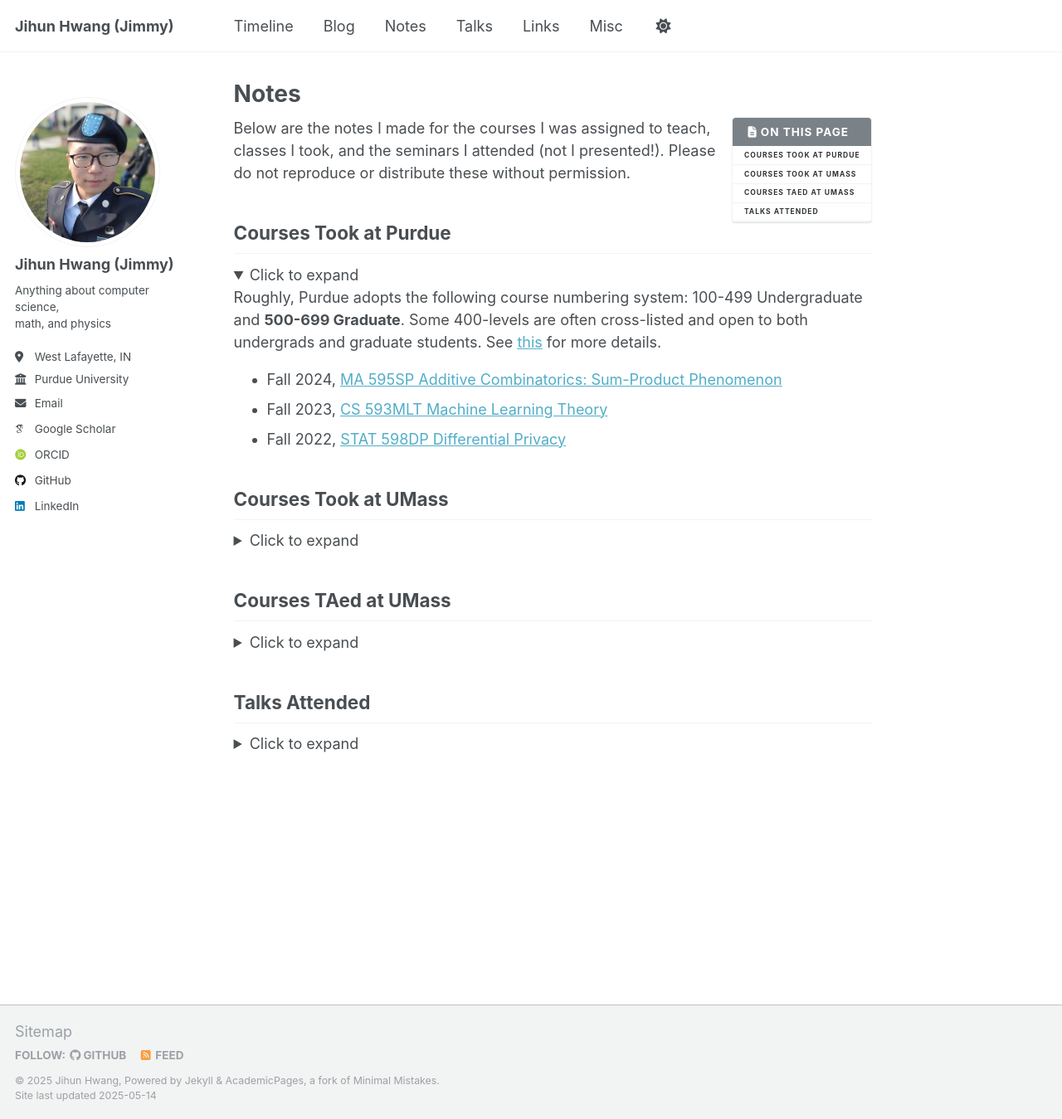
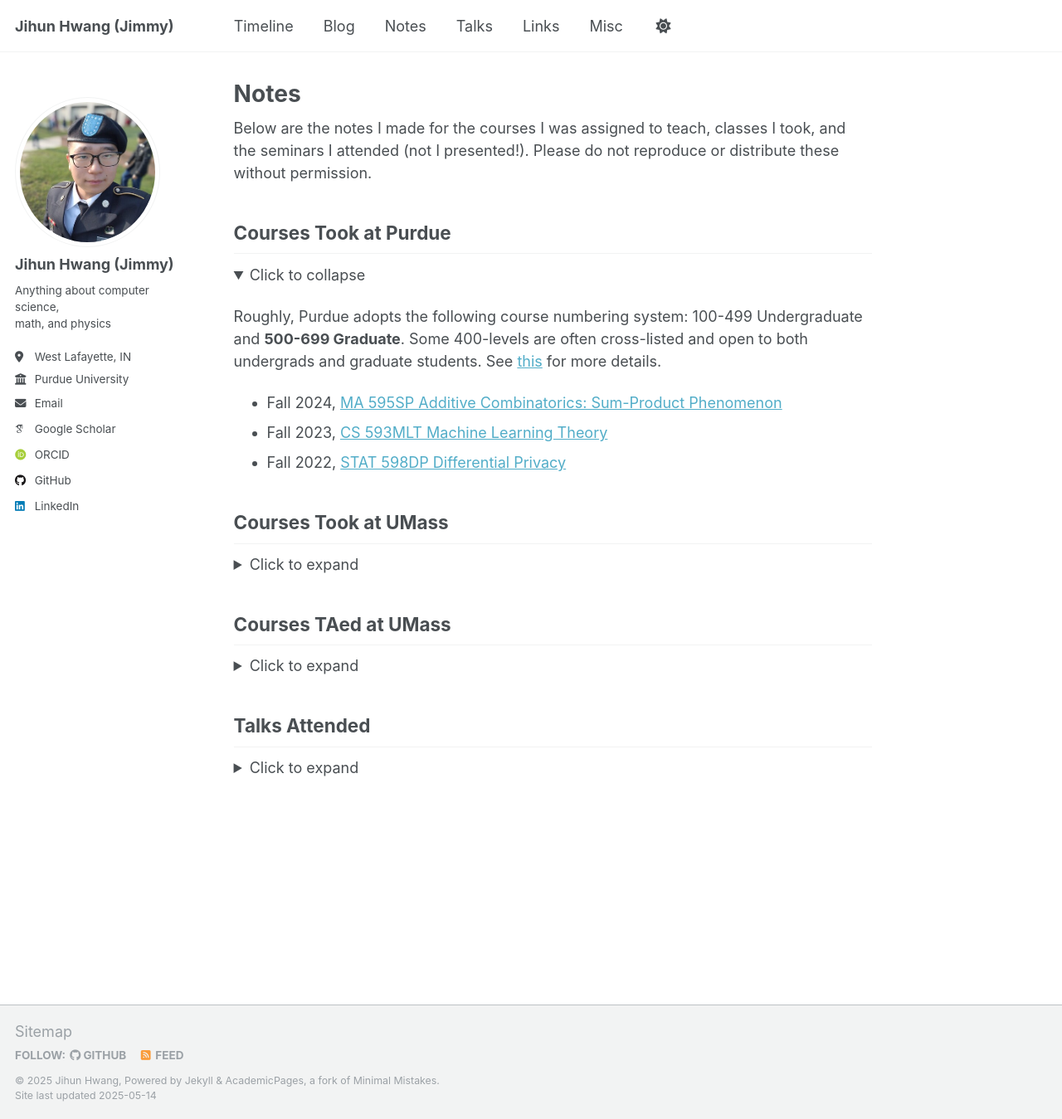
Before and after one commit to jihunhwang/jihunhwang.github.io, a Jekyll site: the page built from _pages/notes.md, in a window 1280 px wide and 1349 px high. Shown: the whole window at 83% size. Built offline with Jekyll 4.4.1, drawn with Linux system fonts in a browser that asks for light colours; some web fonts are replaced.

Commit message:
removed toc from some pages

```diff
--- a/_pages/notes.md
+++ b/_pages/notes.md
@@ -15,9 +15,9 @@ Below are the notes I made for the courses I was assigned to teach, classes I to
 
 ## Courses Took at Purdue
 <details open>
-<summary><font size="4">Click to expand</font></summary>
-
-Roughly, Purdue adopts the following course numbering system: 100-499 Undergraduate and <b>500-699 Graduate</b>. Some 400-levels are often cross-listed and open to both undergrads and graduate students. See <a href="https://www.purdue.edu/registrar/documents/currentStudents/students/preBannerTranscriptKey.pdf">this</a> for more details.
+<summary>Click to collapse</summary>
+<p></p>
+<p>Roughly, Purdue adopts the following course numbering system: 100-499 Undergraduate and <b>500-699 Graduate</b>. Some 400-levels are often cross-listed and open to both undergrads and graduate students. See <a href="https://www.purdue.edu/registrar/documents/currentStudents/students/preBannerTranscriptKey.pdf">this</a> for more details.</p>
 
 <ul>
 
@@ -40,7 +40,7 @@ Roughly, Purdue adopts the following course numbering system: 100-499 Undergradu
 <details>
 		<summary><font size="4">Click to expand</font></summary>
 <font size="4">
-
+<p></p>
 <p>
 Roughly, UMass Amherst adopts the following course numbering system: 300-599 Undergraduate, <b>500-699 Master's</b>, and <b>600-899 Doctoral</b>. See <a href="https://www.umass.edu/senate/course-proposal-info">this</a> for more details.
 </p>
@@ -70,7 +70,7 @@ Roughly, UMass Amherst adopts the following course numbering system: 300-599 Und
 ## Courses TAed at UMass
 <details>
 	<summary><font size="4">Click to expand</font></summary>
-
+<p></p>
 <font size="4">
 <ul>
 
@@ -106,7 +106,7 @@ Roughly, UMass Amherst adopts the following course numbering system: 300-599 Und
 
 <details>
 		<summary><font size="4">Click to expand</font></summary>
-
+<p></p>
 <font size = "4">
 	<p>Again, these are the talks I attended, not I presented! Also, please note that these notes are not the transcribed copy of the talks. These were all reproduced after the talks, using my own understandings.
 	</p>
```
Also changed, not shown: other parts of _pages/notes.md (+1 -1 lines), _pages/blog.html (+10 -0 lines), _pages/links.md (+3 -3 lines), _pages/misc.md (+3 -3 lines), _pages/tag-archive.html (+9 -0 lines), _pages/timeline.md (+1 -1 lines).
